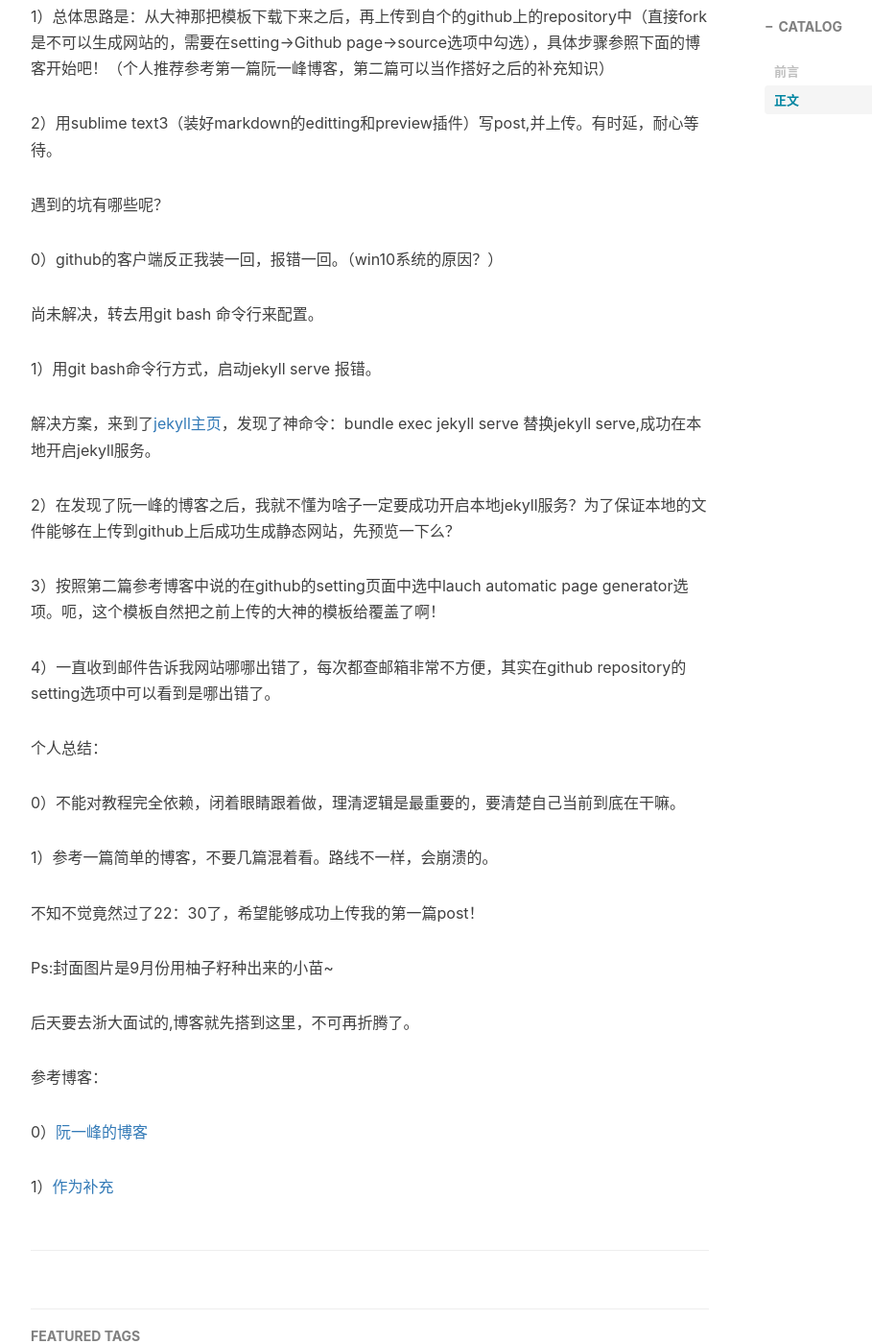
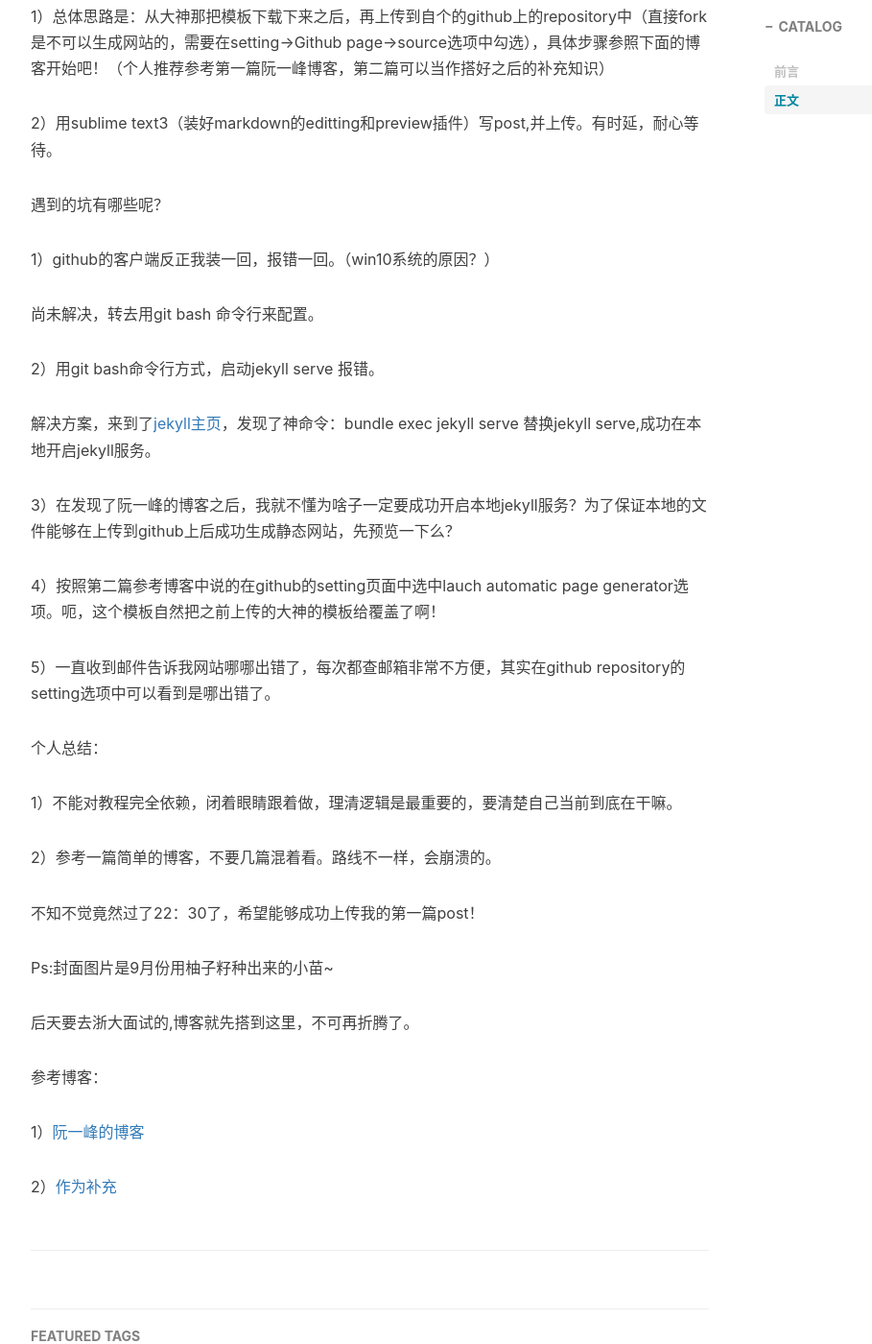
Before and after one commit to LulunaYu/luluna_blog, a Jekyll site: the page built from _posts/2014-01-29-hello-2015.markdown.markdown, in a window 1280 px wide and 1400 px high, scrolled down 1355 px. Shown: the whole window at 96% size, without its empty margins (233-1142 px from the left). Built offline with Jekyll 4.4.1, drawn with Linux system fonts in a browser that asks for light colours; nearby versions of some CDN libraries; comment, search, counter and statistics services are not loaded.

Commit message:
Add files via upload

```diff
--- a/_posts/2014-01-29-hello-2015.markdown.markdown
+++ b/_posts/2014-01-29-hello-2015.markdown.markdown
@@ -42,25 +42,25 @@ tags:
 
 遇到的坑有哪些呢？
 
-0）github的客户端反正我装一回，报错一回。（win10系统的原因？）
+1）github的客户端反正我装一回，报错一回。（win10系统的原因？）
 
    尚未解决，转去用git bash 命令行来配置。
 
-1）用git bash命令行方式，启动jekyll serve 报错。
+2）用git bash命令行方式，启动jekyll serve 报错。
 
    解决方案，来到了[jekyll主页](https://jekyllrb.com/)，发现了神命令：bundle exec jekyll serve 替换jekyll serve,成功在本地开启jekyll服务。
 
-2）在发现了阮一峰的博客之后，我就不懂为啥子一定要成功开启本地jekyll服务？为了保证本地的文件能够在上传到github上后成功生成静态网站，先预览一下么？
+3）在发现了阮一峰的博客之后，我就不懂为啥子一定要成功开启本地jekyll服务？为了保证本地的文件能够在上传到github上后成功生成静态网站，先预览一下么？
 
-3）按照第二篇参考博客中说的在github的setting页面中选中lauch automatic page generator选项。呃，这个模板自然把之前上传的大神的模板给覆盖了啊！
+4）按照第二篇参考博客中说的在github的setting页面中选中lauch automatic page generator选项。呃，这个模板自然把之前上传的大神的模板给覆盖了啊！
 
-4）一直收到邮件告诉我网站哪哪出错了，每次都查邮箱非常不方便，其实在github repository的setting选项中可以看到是哪出错了。
+5）一直收到邮件告诉我网站哪哪出错了，每次都查邮箱非常不方便，其实在github repository的setting选项中可以看到是哪出错了。
 
 个人总结：
 
-0）不能对教程完全依赖，闭着眼睛跟着做，理清逻辑是最重要的，要清楚自己当前到底在干嘛。
+1）不能对教程完全依赖，闭着眼睛跟着做，理清逻辑是最重要的，要清楚自己当前到底在干嘛。
 
-1）参考一篇简单的博客，不要几篇混着看。路线不一样，会崩溃的。
+2）参考一篇简单的博客，不要几篇混着看。路线不一样，会崩溃的。
 
 
 不知不觉竟然过了22：30了，希望能够成功上传我的第一篇post！
@@ -71,8 +71,8 @@ Ps:封面图片是9月份用柚子籽种出来的小苗~
 
    参考博客：
 
-0）[阮一峰的博客](http://www.ruanyifeng.com/blog/2012/08/blogging_with_jekyll.html)
+1）[阮一峰的博客](http://www.ruanyifeng.com/blog/2012/08/blogging_with_jekyll.html)
 
-1）[作为补充](http://pwnny.cn/original/2016/06/26/MakeBlog.html)
+2）[作为补充](http://pwnny.cn/original/2016/06/26/MakeBlog.html)
 
 <meta http-equiv="refresh" content="2">
```
